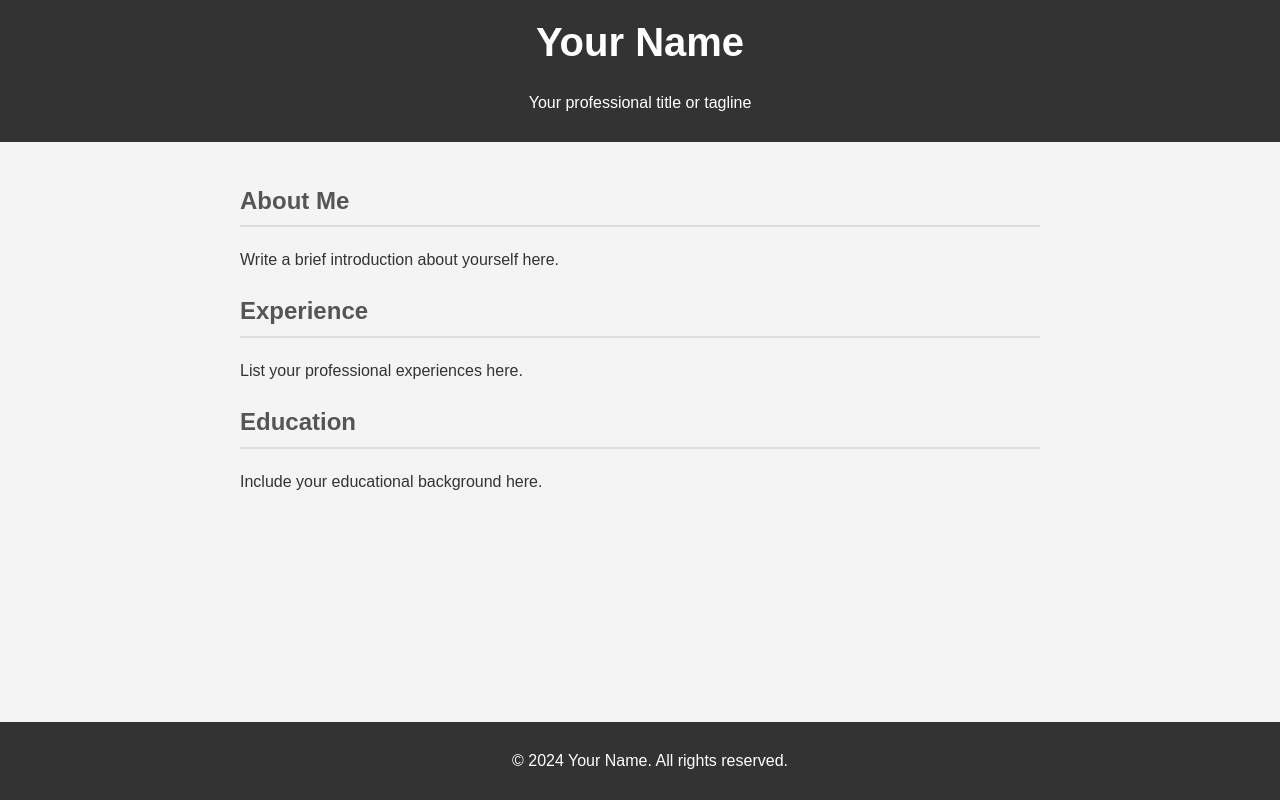
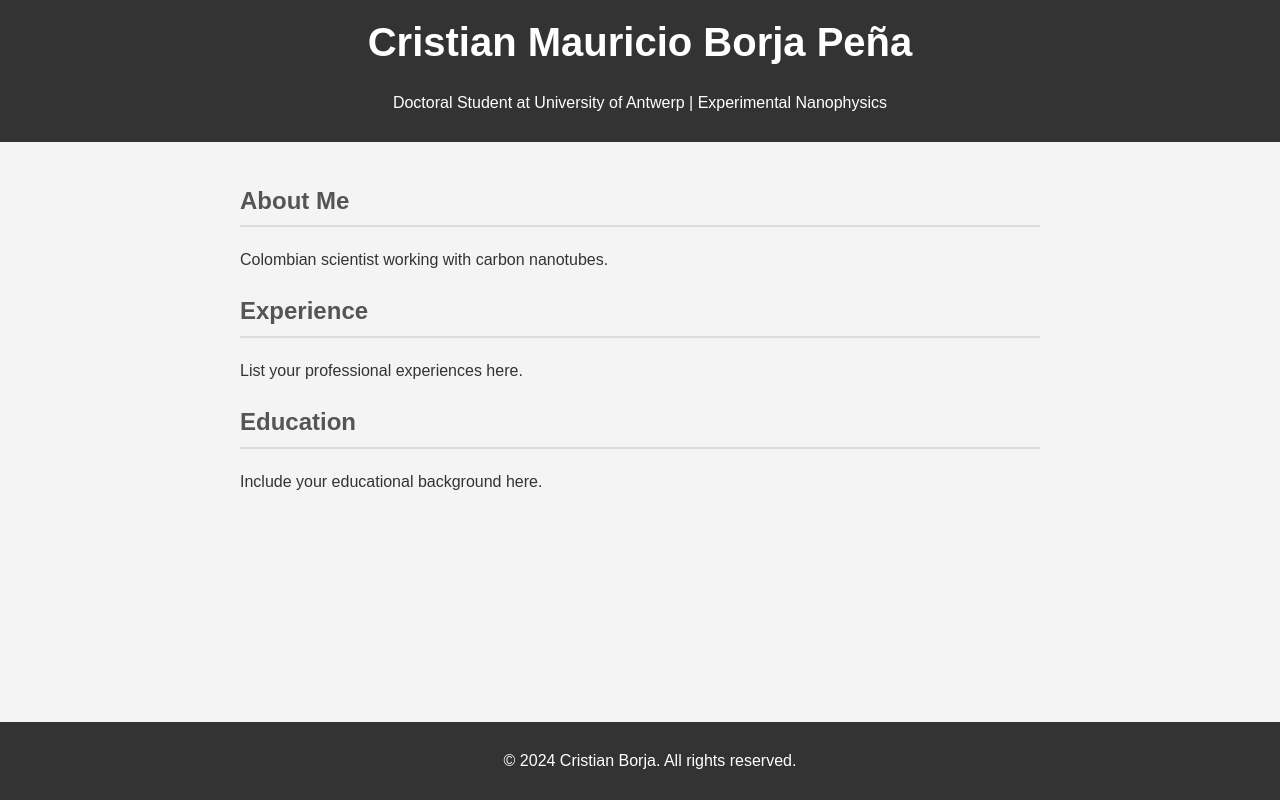
Before and after one commit to CristianMB/CristianMB.github.io, a plain HTML site: page index.html in a window 1280 px wide. Drawn offline with Linux system fonts and the light colour scheme.

Commit message:
info updated

```diff
--- a/index.html
+++ b/index.html
@@ -9,14 +9,14 @@
 </head>
 <body>
     <header>
-        <h1>Your Name</h1>
-        <p>Your professional title or tagline</p>
+        <h1>Cristian Mauricio Borja Peña</h1>
+        <p>Doctoral Student at University of Antwerp | Experimental Nanophysics</p>
     </header>
 
     <main>
         <section id="about">
             <h2>About Me</h2>
-            <p>Write a brief introduction about yourself here.</p>
+            <p>Colombian scientist working with carbon nanotubes.</p>
         </section>
 
         <section id="experience">
@@ -31,7 +31,7 @@
     </main>
 
     <footer>
-        <p>© 2024 Your Name. All rights reserved.</p>
+        <p>© 2024 Cristian Borja. All rights reserved.</p>
     </footer>
 </body>
 </html>
```
